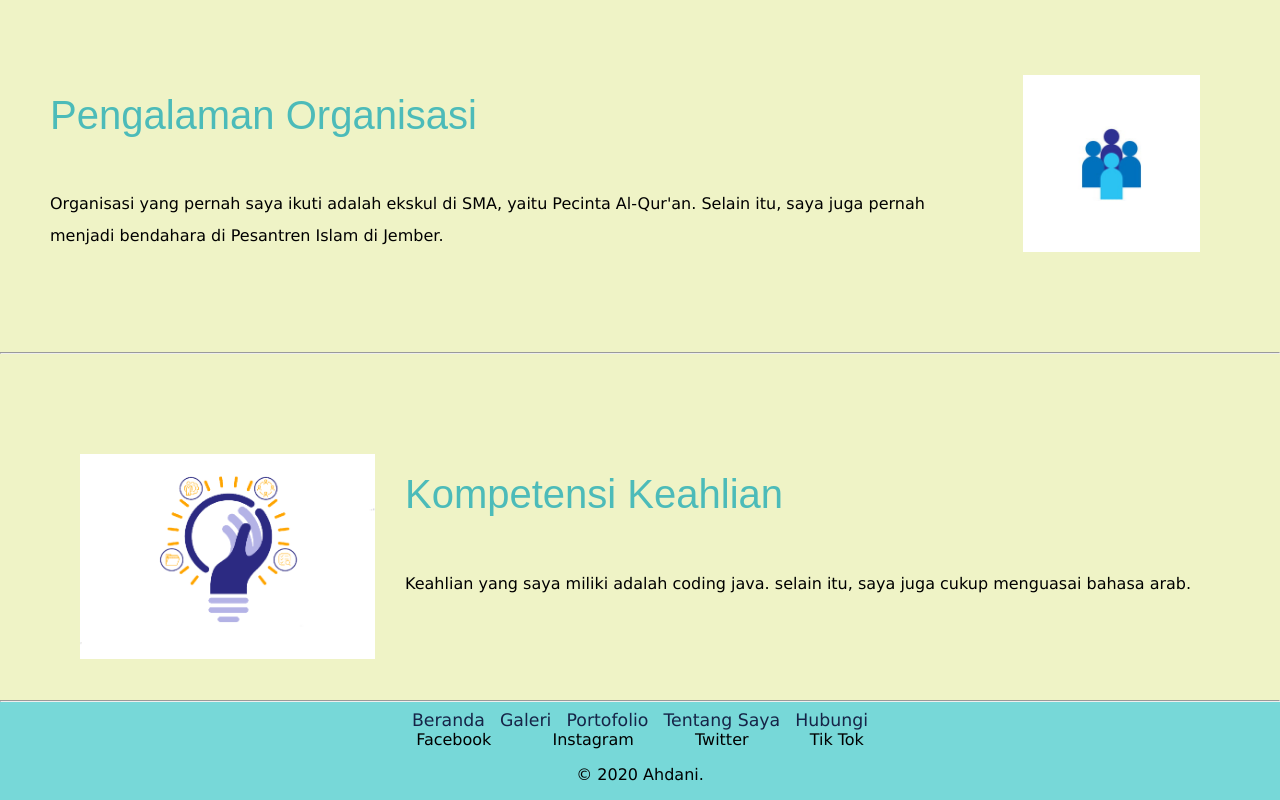
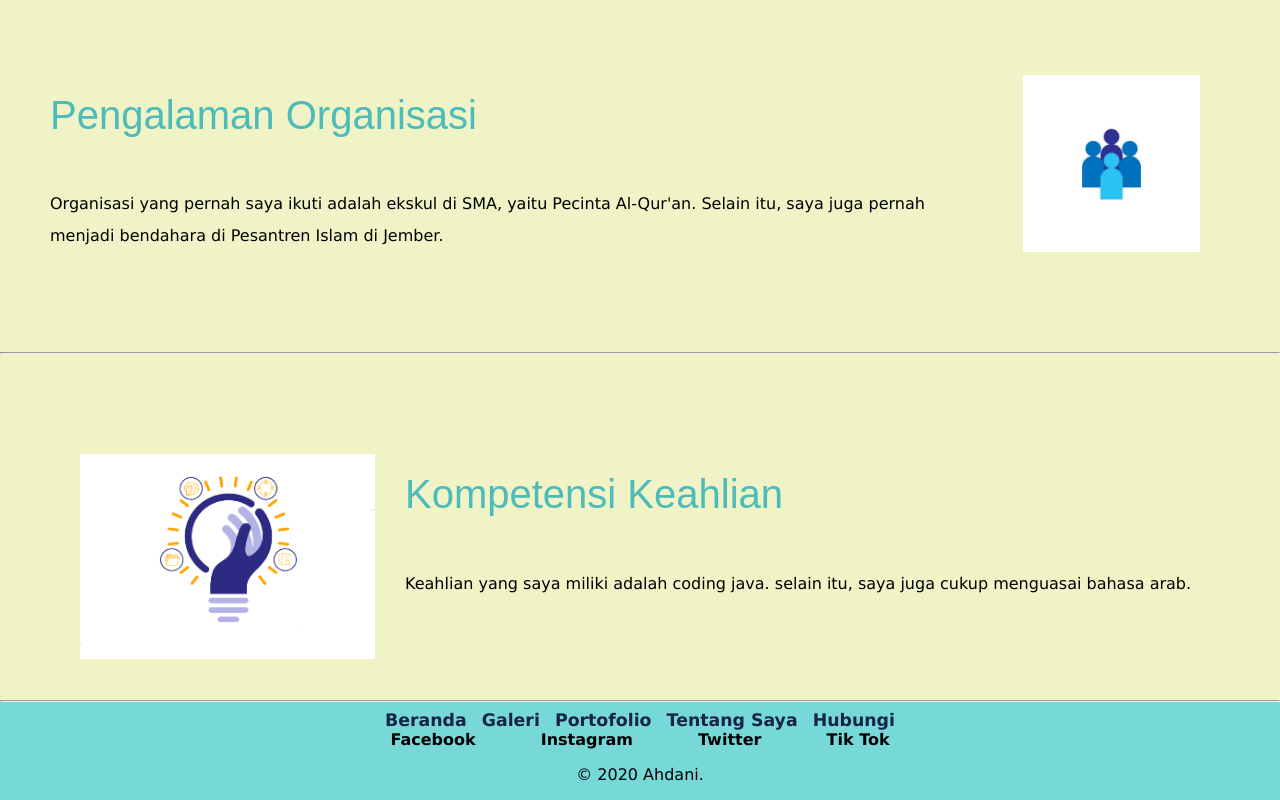
Before and after one commit to ahdanidz/profil, a plain HTML site: page index.html in a window 1280 px wide. Shown: the part 1339-2139 px from the top of the page. Drawn offline with Linux system fonts and the light colour scheme.

Commit message:
Update styles.css

```diff
--- a/css/styles.css
+++ b/css/styles.css
@@ -51,6 +51,7 @@ h2 {
 }
 
 .org-img {
+	border-color: solid;
 	width: 15%;
 	float: right;
 	margin-right: 30px;
@@ -79,6 +80,7 @@ h2 {
 }
 
 .link {
+	font-weight: bold;
 	font-size: 13pt;
 	text-decoration: none;
 	color: #162447;
@@ -87,12 +89,14 @@ h2 {
 }
 
 .top-link {
+	font-weight: bold;
 	text-align: right;
 	padding: 50px;
 }
 
 .footer-link {
+	font-weight: bold;
 	color: black;
 	text-decoration: none;
-	padding: 28px;
+	padding: 30px;
 }
```
